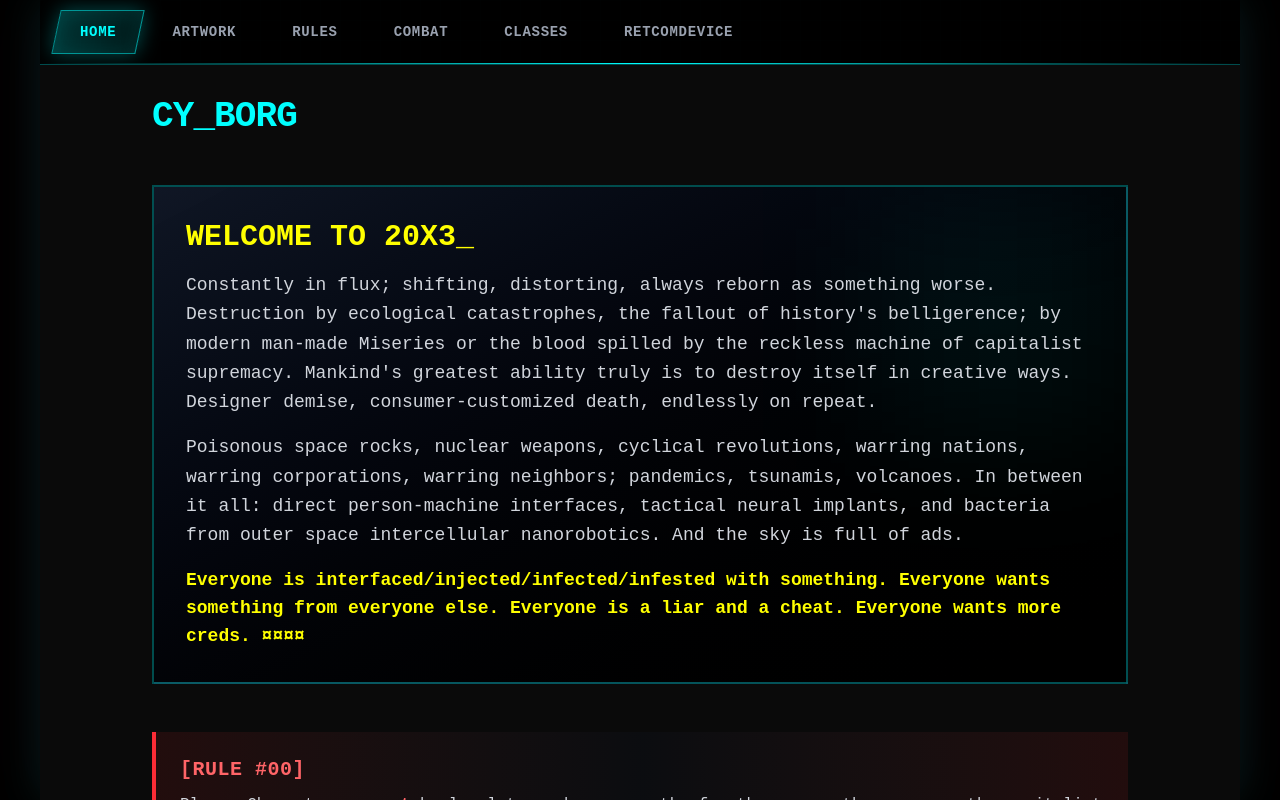
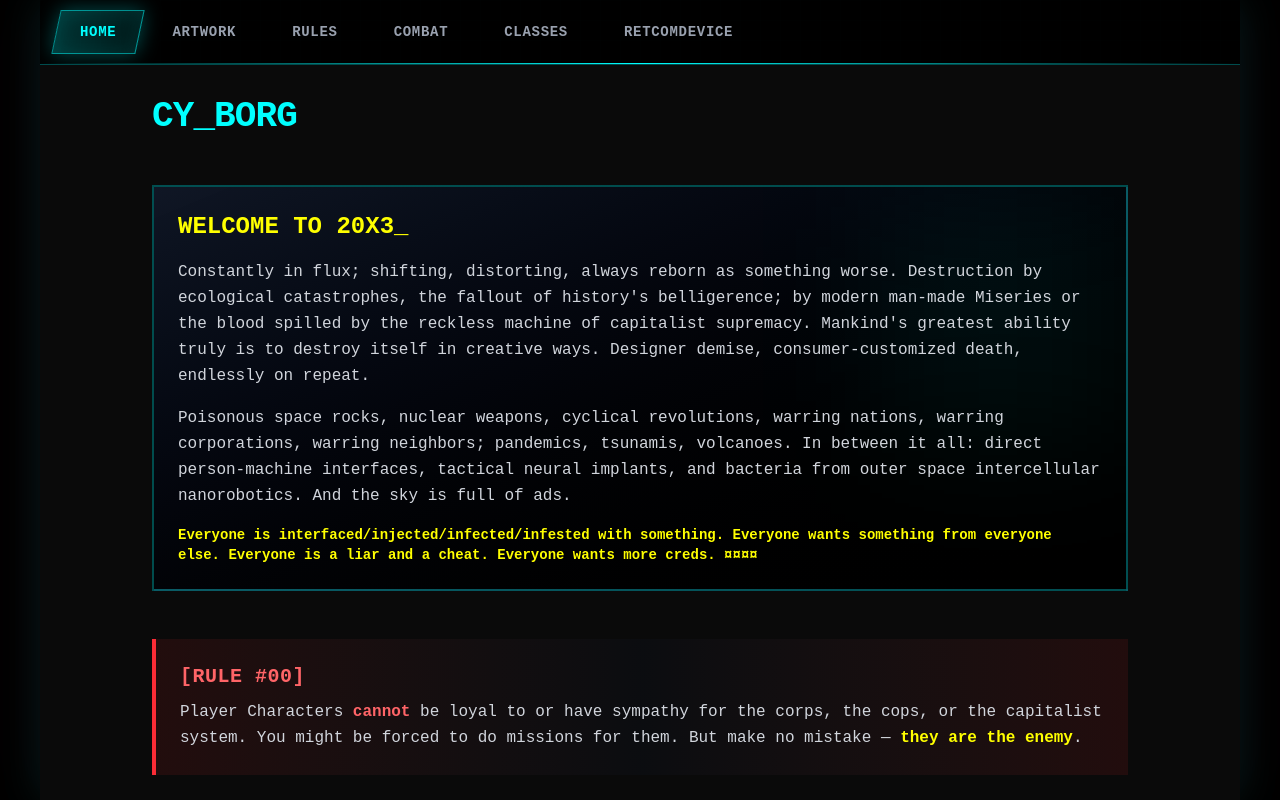
Before and after one commit to Salachar/cymorkborg, a React (Vite) app: page / in a window 1280 px wide. Built offline with nearby package versions, Linux system fonts and the light colour scheme.

Commit message:
Add some mobile support

```diff
--- a/index.html
+++ b/index.html
@@ -12,7 +12,7 @@
     <!-- Open Graph (Discord, Facebook, Slack, iMessage) -->
     <meta property="og:title" content="CY_BORG" />
     <meta property="og:description" content="A cyberpunk tabletop RPG companion for CY_BORG." />
-    <meta property="og:image" content="https://cymorkborg.com/sharebanner.png" />
+    <meta property="og:image" content="https://cymorkborg.com/sharebanner_optimized.png" />
     <meta property="og:image:width" content="1200" />
     <meta property="og:image:height" content="630" />
     <meta property="og:url" content="https://cymorkborg.com" />
@@ -23,7 +23,7 @@
     <meta name="twitter:card" content="summary_large_image" />
     <meta name="twitter:title" content="CY_BORG" />
     <meta name="twitter:description" content="A cyberpunk tabletop RPG companion for CY_BORG." />
-    <meta name="twitter:image" content="https://cymorkborg.com/sharebanner.png" />
+    <meta name="twitter:image" content="https://cymorkborg.com/sharebanner_optimized.png" />
   </head>
   <body>
     <div id="root"></div>
--- a/src/App.jsx
+++ b/src/App.jsx
@@ -59,7 +59,7 @@ export default function App() {
             }}
           />
 
-          <div className="relative flex items-center h-16 px-4">
+          <div className="relative flex items-center h-16 px-4 overflow-scroll">
             <CyNavLink to="/" label="Home" color="cyan" end />
             <CyNavLink to="/artwork" label="Artwork" color="yellow" />
             <CyNavLink to="/rules" label="Rules" color="yellow" />
--- a/src/components/CharacterExportImport.jsx
+++ b/src/components/CharacterExportImport.jsx
@@ -103,11 +103,11 @@ export default function AppDataExportImport({
     event.target.value = '';
   };
 
-  const buttonClass = "px-4 py-2 bg-gray-800 border-2 border-cy-cyan-subtle text-white font-bold uppercase text-sm transition-all shadow-lg shadow-cy-cyan/30";
+  const buttonClass = "px-4 py-2 bg-gray-800 border-2 border-cy-cyan-subtle text-white font-bold uppercase text-xs transition-all shadow-lg shadow-cy-cyan/30";
   const buttonStyles = {
-    minWidth: "8rem",
     color: "white",
     cursor: "pointer",
+    opacity: "0.6",
   };
 
   return (
@@ -119,7 +119,7 @@ export default function AppDataExportImport({
           style={buttonStyles}
           title="Export all app data including characters, settings, and preferences"
         >
-          Export All Data
+          Export
         </button>
 
         <label
@@ -127,7 +127,7 @@ export default function AppDataExportImport({
           style={buttonStyles}
           title="Import app data backup (will replace all current data)"
         >
-          Import Backup
+          Import
           <input
             ref={fileInputRef}
             type="file"
--- a/src/components/CollapsibleSection.jsx
+++ b/src/components/CollapsibleSection.jsx
@@ -65,7 +65,7 @@ export default function CollapsibleSectionWithState({
         className={`cursor-pointer hover:opacity-80 transition-opacity ${headerClass}`}
         onClick={handleToggle}
       >
-        <div className="flex items-center justify-between">
+        <div className="flex items-center justify-between flex-wrap gap-y-1">
           <h2 className={`text-2xl font-black uppercase tracking-wider ${headerTextClass}`}>
             {title}
           </h2>
--- a/src/components/PageComponents.jsx
+++ b/src/components/PageComponents.jsx
@@ -14,25 +14,6 @@ export const PageHeader = ({
       <h1 className="text-4xl font-black text-cy-cyan mb-3 tracking-tight uppercase glitch-text">{title}</h1>
       <p className="text-2xl text-cy-smoke font-bold">{subtitle}</p>
     </div>
-  );
-}
-
-export const PageBox = ({
-  title = "",
-  children,
-}) => {
-  return (
-    <section className="mb-12">
-      <div className="bg-gradient-to-br from-gray-900/90 to-black border-2 border-cy-cyan/30 p-8 relative overflow-hidden">
-        <div className="absolute top-0 right-0 w-64 h-64 bg-cy-cyan/5 blur-3xl" />
-        <div className="relative z-10">
-          <h2 className="text-3xl font-black text-cy-yellow mb-4 uppercase">
-            {title}
-          </h2>
-          {children}
-        </div>
-      </div>
-    </section>
   );
 }
 
--- a/src/components/character/Stats.jsx
+++ b/src/components/character/Stats.jsx
@@ -158,7 +158,7 @@ export default function Stats({
               </div>
 
               {/* Body - Horizontal layout for controls and dice */}
-              <div className="flex items-center gap-4 p-4">
+              <div className="flex flex-wrap items-center gap-4 p-4">
                 {/* Stat Value/Controls */}
                 <div className="flex-shrink-0">
                   <StatButton
@@ -173,7 +173,7 @@ export default function Stats({
                 </div>
 
                 {/* Dice Roller */}
-                <div className="flex-1 flex items-center pl-2">
+                <div className="flex-1 flex items-center">
                   <SegmentedDice
                     dice="3d6"
                     mod={statMod}
--- a/src/index.css
+++ b/src/index.css
@@ -103,10 +103,6 @@ body {
   box-shadow:
     0 0 40px rgba(0, 255, 255, 0.1),
     0 0 80px rgba(255, 0, 128, 0.05);
-}
-
-.page-content {
-  padding: 2rem 3rem 5rem 3rem;
 }
 
 .divider {
--- a/src/pages/Classes.jsx
+++ b/src/pages/Classes.jsx
@@ -163,7 +163,7 @@ export default function Classes() {
         }}
       />
 
-      <div className="page-content">
+      <div className="px-6 pt-6 pb-16 md:px-12 md:pt-8 md:pb-20">
         {hasCharacters && (
           <div className="mb-6">
             <CharacterTabs
--- a/src/pages/Combat.jsx
+++ b/src/pages/Combat.jsx
@@ -417,16 +417,16 @@ function CombatStep({ number, title, color, children }) {
   return (
     <div className={`border-l-4 ${colorMap[color]} p-6`}>
       <div className="flex items-start gap-4 mb-4">
-        <div className={`text-4xl font-black ${textColorMap[color]} opacity-50`}>
+        {/* <div className={`text-4xl font-black ${textColorMap[color]} opacity-50`}>
           {number}
-        </div>
+        </div> */}
         <h2 className={`text-2xl font-black ${textColorMap[color]} uppercase pt-1`}>
           {title}
         </h2>
       </div>
-      <div className="pl-16">
+      {/* <div className="pl-6"> */}
         {children}
-      </div>
+      {/* </div> */}
     </div>
   );
 }
--- a/src/pages/Home.jsx
+++ b/src/pages/Home.jsx
@@ -1,7 +1,6 @@
 import {
   Page,
   PageHeader,
-  PageBox,
   Callout,
 } from "../components/PageComponents";
 
@@ -10,17 +9,25 @@ export default function Home() {
     <Page>
       <PageHeader title="CY_BORG" />
 
-      <PageBox title="Welcome to 20X3_">
-        <p className="text-lg text-gray-300 leading-relaxed mb-4">
+      <section className="mb-12">
+        <div className="bg-gradient-to-br from-gray-900/90 to-black border-2 border-cy-cyan/30 p-6 relative overflow-hidden">
+          <div className="absolute top-0 right-0 w-64 h-64 bg-cy-cyan/5 blur-3xl" />
+          <div className="relative z-10">
+            <h2 className="text-2xl font-black text-cy-yellow mb-4 uppercase">
+              Welcome to 20X3_
+            </h2>
+            <p className="text-base text-gray-300 leading-relaxed mb-4">
               Constantly in flux; shifting, distorting, always reborn as something worse. Destruction by ecological catastrophes, the fallout of history's belligerence; by modern man-made Miseries or the blood spilled by the reckless machine of capitalist supremacy. Mankind's greatest ability truly is to destroy itself in creative ways. Designer demise, consumer-customized death, endlessly on repeat.
             </p>
-        <p className="text-lg text-gray-300 leading-relaxed mb-4">
+            <p className="text-base text-gray-300 leading-relaxed mb-4">
               Poisonous space rocks, nuclear weapons, cyclical revolutions, warring nations, warring corporations, warring neighbors; pandemics, tsunamis, volcanoes. In between it all: direct person-machine interfaces, tactical neural implants, and bacteria from outer space intercellular nanorobotics. And the sky is full of ads.
             </p>
-        <p className="text-lg text-cy-yellow font-bold">
+            <p className="text-sm text-cy-yellow font-bold">
               Everyone is interfaced/injected/infected/infested with something. Everyone wants something from everyone else. Everyone is a liar and a cheat. Everyone wants more creds. ¤¤¤¤
             </p>
-      </PageBox>
+          </div>
+        </div>
+      </section>
 
       {/* Rule Zero */}
       <Callout title="[RULE #00]">
--- a/src/pages/Rules.jsx
+++ b/src/pages/Rules.jsx
@@ -1,7 +1,6 @@
 import {
   Page,
   PageHeader,
-  PageBox,
   DefinitionBox,
   ListBox,
 } from "../components/PageComponents";
```
Also changed, not shown: 1 other file (tests, documents, lock files or other folders). Lines whose indentation alone changed are shown as unchanged.
